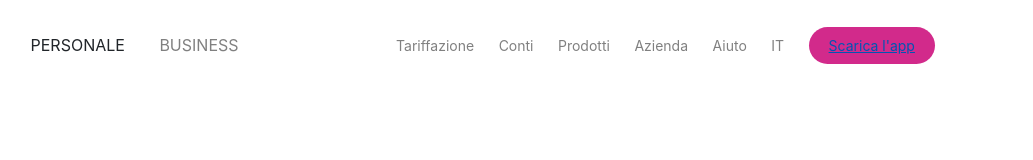
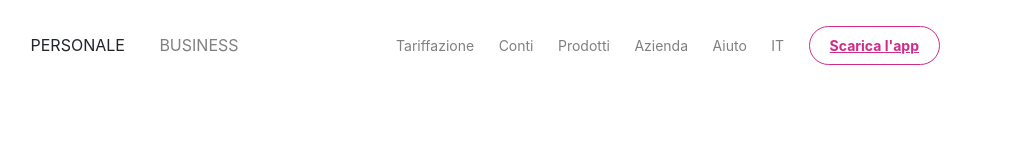
Before and after one commit to mdecrema/js-html-css-revolut, a plain HTML site: page index.html in a window 1280 px wide. In both pictures the pointer is over the link "Scarica l'app". Shown: the full height of the page, 247-1280 px from the left. Drawn offline with nearby package versions, Linux system fonts and the light colour scheme.

Commit message:
effetto hover sul tasto rosa

```diff
--- a/css/style.css
+++ b/css/style.css
@@ -62,6 +62,14 @@ body {
   border-radius: 20px;
   padding: 10px 20px;
   color: #fff;
+  transition: 0.5s;
+}
+
+.pink_link:hover {
+  background-color: #fff;
+  color: #D22A8B;
+  font-weight: bold;
+  border: 1px solid #D22A8B;
 }
 
 .hidden-menu li {
```
